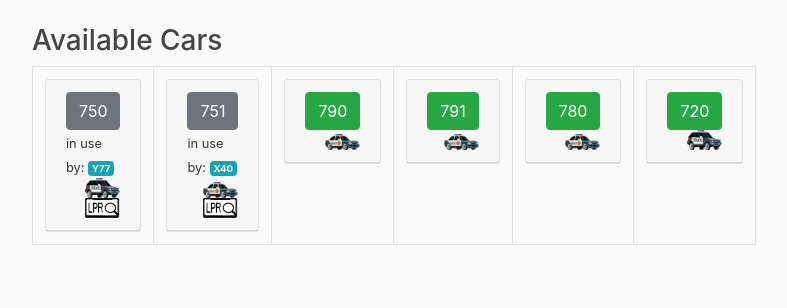
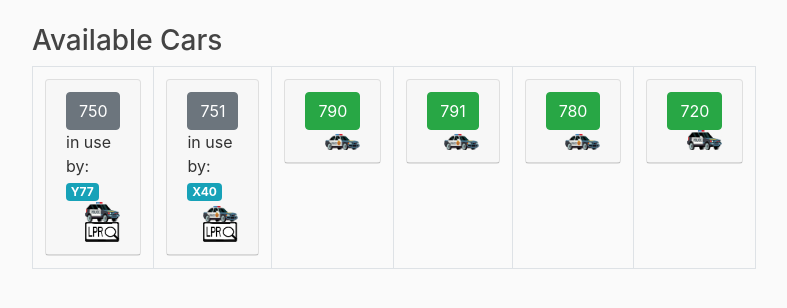
Before and after one commit to tdhillon-552/vTrakproj, a Django app: page /about in a window 1280 px wide. Shown: the part 56-364 px from the top of the page, without its empty margins (53-840 px from the left). Run offline with Django 3.2, Linux system fonts and the light colour scheme; data comes from the database, SQL or seed files in the repository; both versions use the stored data as it was after the commit; some libraries are stand-ins or nearby versions.

Commit message:
history page working with export. trying to make about look like log.....

```diff
--- a/vTrak/templates/vTrak/about.html
+++ b/vTrak/templates/vTrak/about.html
@@ -1,4 +1,3 @@
-{# TODO: MINOR: clear callsign after inservice is done. #}
 {# TODO: MAJOR: Make the page a table with dynamic size. #}
 {# TODO: work on timing the cars in and out. #}
 
@@ -32,7 +31,7 @@
                                                 aria-controls="collapse{{ veh.id }}">
                                             {{ veh.vehnum }}
                                         </button>
-                                        <small>in use by: <span class="badge badge-info">{{ veh.callsigninuse.upper }} </span> </small>
+                                        <div>in use by: <span class="badge badge-info">{{ veh.callsigninuse.upper }} </span> </div>
                                     {% elif veh.status_id == 1 %}
                                         <button class="btn btn-success" data-toggle="modal" href="#Modal{{ veh.id }}" aria-expanded="true"
                                                 aria-controls="collapse{{ veh.id }}">
--- a/vTrak/views.py
+++ b/vTrak/views.py
@@ -47,7 +47,7 @@ def about(request):
             setAssigned = ActivityForm()
         if setClear.is_valid():
             if setClear.backtoclear.check_test:
-                Vehicletable.objects.filter(vehnum=setClear.cleaned_data['clearedvehnum']).update(status_id='1')
+                Vehicletable.objects.filter(vehnum=setClear.cleaned_data['clearedvehnum']).update(status_id='1', callsigninuse='')
                 print("Vehicle " + setClear.cleaned_data['clearedvehnum'] + " is back in service")
                 setClear = ClearCar()
     else:
```
Also changed, not shown: db.sqlite3.
